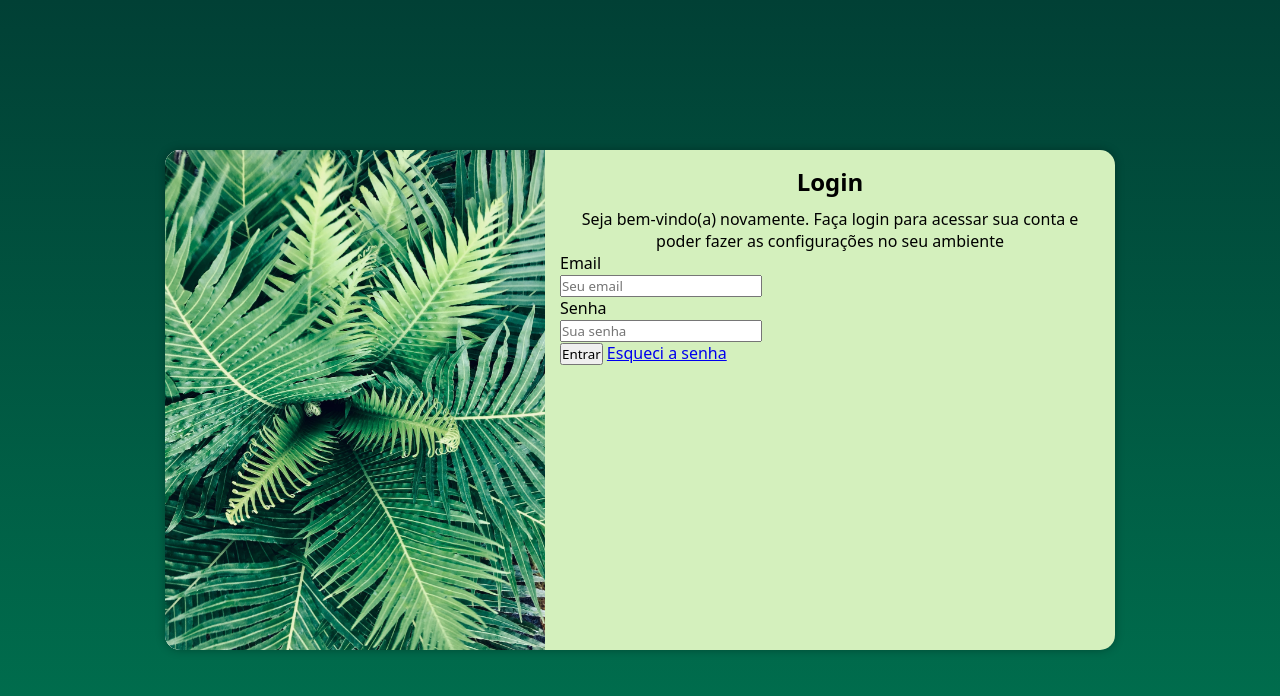
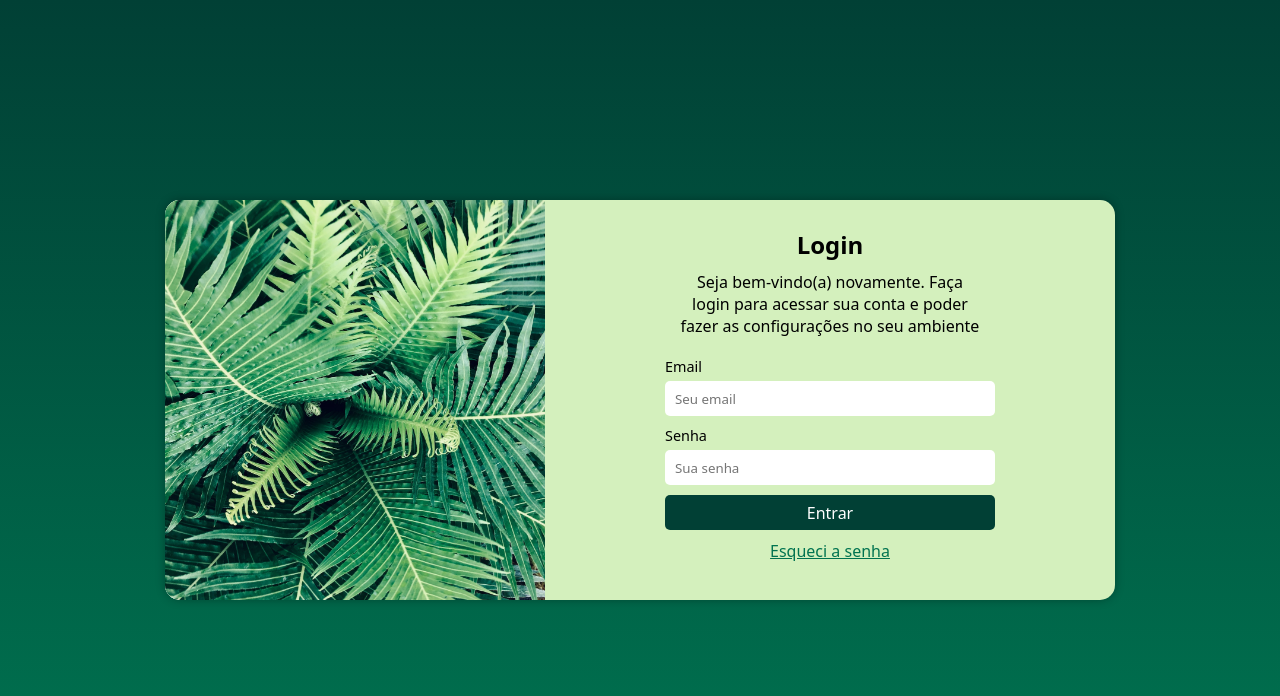
Before and after one commit to KelvinAlves28/projeto-login, a PHP site: page / in a window 1280 px wide. Shown: the top 696 px of the page. Run offline with PHP 8.4, Linux system fonts and the light colour scheme.

Commit message:
finalizado

```diff
--- a/estilos/mediaquery.css
+++ b/estilos/mediaquery.css
@@ -42,6 +70,7 @@ Grandes telas: acima de 1200px
 
     section#login{
         width: 950px;
+        height: 400px;
     }
 
     section#login > div#imagem{
@@ -58,4 +87,34 @@ Grandes telas: acima de 1200px
     div#formulario > p{
         font-size: 1em;
     }
+
+    div#formulario > h1{
+        margin-top: 18px;
+    }
+    div#formulario > p{
+        font-size: 1em;
+        width: 300px;
+        margin: auto;
+        margin-bottom: 20px;
+    }
+
+    form > div.campo > p{
+        width: 60%;
+        margin: auto;
+    }
+    form > div.campo > input{
+        display: block;
+        width: 60%;
+        height: 35px;
+        margin: auto;
+        margin-top: 5px;
+        margin-bottom: 10px;
+        border: none;
+        border-radius: 5px;
+    }
+
+    form > input[type=submit]{
+        width: 60%;
+        margin: auto;
+    }
 }
--- a/estilos/style.css
+++ b/estilos/style.css
@@ -27,15 +27,15 @@ section#login{
     position: absolute;
     top: 50%;
     left: 50%;
-    transform: translate(-50%, -50%);
     overflow: hidden;
 
     background-color: #d4f0bd;
     width: 250px;
-    height: 500px;
+    height: 490px;
     border-radius: 15px;
     box-shadow: 0px 0px 10px rgba(0, 0, 0, 0.3);
 
+    transform: translate(-50%, -50%);
     transition: width 0.3s, heigth 0.3s;
     transition-timing-function: ease;
 }
@@ -54,9 +54,61 @@ div#formulario > h1{
 div#formulario > p{
     font-size: 0.8em;
     text-align: center;
+    margin-bottom: 20px;
 }
 
 section#login > div#formulario{
     display: block;
-    padding: 15px;
+    padding: 10px;
 }
+
+form > div.campo{
+    width: 100%;
+    display: block;
+
+}
+form > div.campo > p{
+    font-size: 0.9em;
+}
+
+form > div.campo > input{
+    width: 100%;
+    height: 35px;
+    margin-top: 5px;
+    margin-bottom: 10px;
+    border: none;
+    border-radius: 5px;
+}
+
+form > div.campo > input::placeholder{
+    text-indent: 10px;
+}
+
+form > input[type=submit]{
+    display: block;
+    font-size: 1em;
+    width: 100%;
+    height: 35px;
+    background-color: #014035;
+    color: white;
+    border: none;
+    border-radius: 5px;
+    cursor: pointer;
+}
+
+form > input[type=submit]:hover{
+    background-color: #007350;
+
+}
+
+form > a.btsenha{
+    display: block;
+    text-align: center;
+    font-size: 1em;
+    width: 100%;
+    color: #007350;
+    margin-top: 10px;
+}
+form > a.btsenha:hover{
+    color: #014035;
+}
--- a/index.html
+++ b/index.html
@@ -18,16 +18,20 @@
                 <h1>Login</h1>
                 <p>Seja bem-vindo(a) novamente. Faça login para acessar sua conta e poder fazer as configurações no seu ambiente</p>
                 <form action="login.php" method="post">
-                    <p>Email</p>
+
                     <div class="campo">
+                        <p>Email</p>
+                        <label for="idemail"></label>
                         <input type="email" name="login" id="idlogin" placeholder="Seu email" autocomplete="email" required maxlength="30">
                     </div>
-                    <p>Senha</p>
+
                     <div class="campo">
+                        <p>Senha</p>
+                        <label for="idsenha"></label>
                         <input type="password" name="senha" id="idsenha" placeholder="Sua senha" autocomplete="current-password" required minlength="8" maxlength="60">
                     </div>
                     <input type="submit" value="Entrar">
-                    <a href="esqueci.html">Esqueci a senha</a>
+                    <a href="esqueci.html" class="btsenha">Esqueci a senha</a>
                 </form>
             </div>
         </section>
```
Also changed, not shown: other parts of estilos/mediaquery.css (+28 -0 lines).
